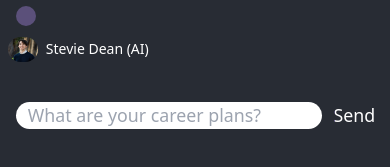
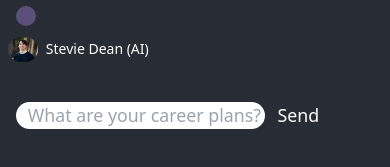
Before and after one commit to sage31/lets-talk, a React (Create React App) app in the folder personal-website/: page / in a window 390 px wide. Shown: the part 655-822 px from the top of the page. Built offline with nearby package versions, Linux system fonts and the light colour scheme.

Commit message:
Testing some stuff on mobile

```diff
--- a/personal-website/src/App.css
+++ b/personal-website/src/App.css
@@ -98,3 +98,19 @@
   background-color: #5b507a;
   border-radius: 50%;
 }
+
+.fixed-container {
+  display: flex;
+  flex-direction: row;
+  position: fixed;
+  bottom: 1/4;
+  right: 1/2;
+  width: 80%;
+  margin-top: 0;
+  z-index: 100;
+}
+.relative-container {
+  position: relative;
+  opacity: 1;
+  width: 100%;
+}
--- a/personal-website/src/App.js
+++ b/personal-website/src/App.js
@@ -8,6 +8,7 @@ function App() {
       <Header />
       <ChatWindow />
     </div>
+
   );
 }
 
--- a/personal-website/src/components/ChatWindow.js
+++ b/personal-website/src/components/ChatWindow.js
@@ -63,6 +63,46 @@ export default function ChatWindow() {
     }
   };
 
+  const getMobileOperatingSystem = () => {
+    const userAgent = navigator.userAgent || navigator.vendor || window.opera;
+    // Windows Phone must come first because its UA also contains "Android"
+    if (/windows phone/i.test(userAgent)) {
+      return "windows";
+    } else if (/android/i.test(userAgent)) {
+      return "android";
+    } else if (/iPad|iPhone|iPod/.test(userAgent) && !window.MSStream) {
+      return "ios";
+    } else {
+      return "unknown";
+    }
+  };
+  document.addEventListener("DOMContentLoaded", () => {
+    "use strict";
+    const input = document.querySelector("input");
+    const inputColor = "white";
+    const backgroundColor = "black";
+
+    if (input) {
+      if (getMobileOperatingSystem() === "ios") {
+        input.addEventListener(
+          "focus",
+          () => {
+            document.body.style.backgroundColor = inputColor;
+          },
+          false
+        );
+
+        input.addEventListener(
+          "focusout",
+          () => {
+            document.body.style.backgroundColor = backgroundColor;
+          },
+          false
+        );
+      }
+    }
+  });
+
   return (
     <div className="w-[98%] left-[2%] h-[60%] laptop:w-[59%] mx-auto laptop:h-[55%] absolute laptop:left-[20.5%] top-1/4">
       <div className="laptop:mt-10 h-full container overflow-y-auto pr-3 flex flex-col-reverse">
@@ -86,6 +126,9 @@ export default function ChatWindow() {
           ))}
         </ul>
       </div>
+      <div className="fixed-container">
+        <div className="relative-container">
+          <form action="">
             <input
               type="text"
               className="text-black rounded-full w-[80%] ml-2 laptop:w-[85%] mt-10 pl-3"
@@ -109,6 +152,9 @@ export default function ChatWindow() {
             >
               Send
             </button>
+          </form>
+        </div>
+      </div>
     </div>
   );
 }
```
Lines whose indentation alone changed are shown as unchanged.
